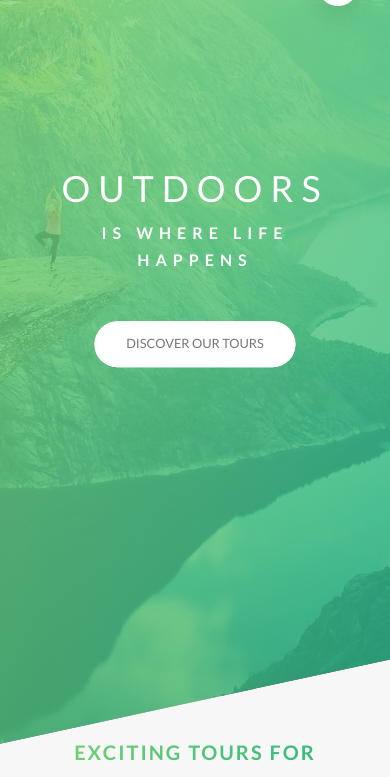
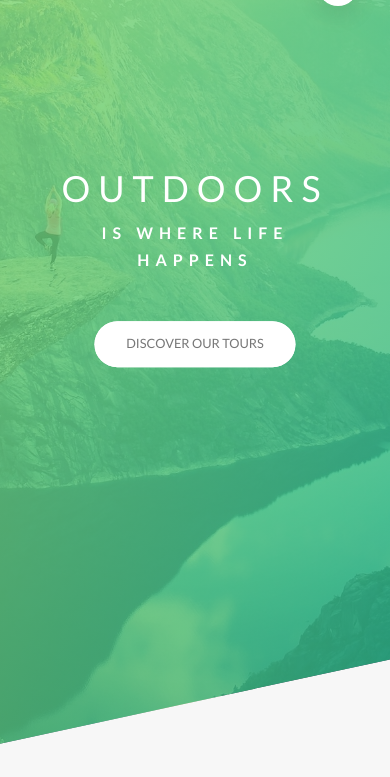
Before and after one commit to krissygroom/natours-course-project, a website: page index.html in a window 390 px wide. Shown: the part 58-835 px from the top of the page. Drawn offline with nearby package versions, Linux system fonts and the light colour scheme.

Commit message:
Margin top edit in about section for tablets

```diff
--- a/sass/pages/_home.scss
+++ b/sass/pages/_home.scss
@@ -7,6 +7,7 @@
 
   @include respond(tab-port) {
     padding: 20rem 0;
+    margin-top: -14vh;
   }
 }
 
```
Also changed, not shown: index.html (+1 -0 lines), css/style.css.
